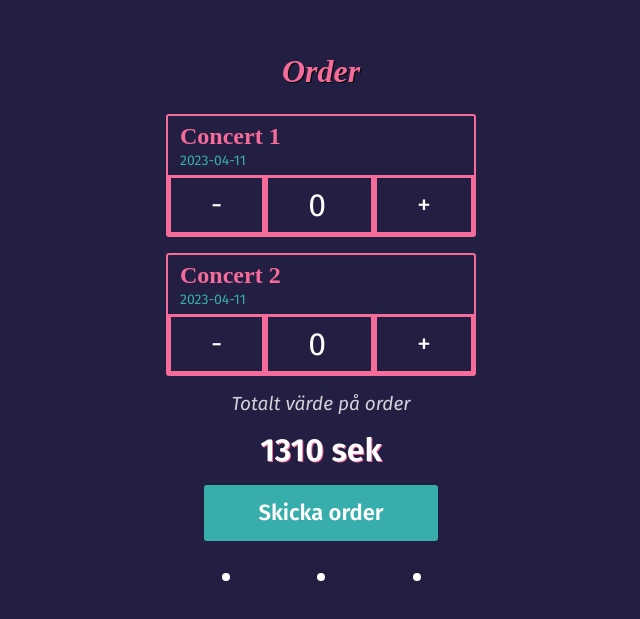
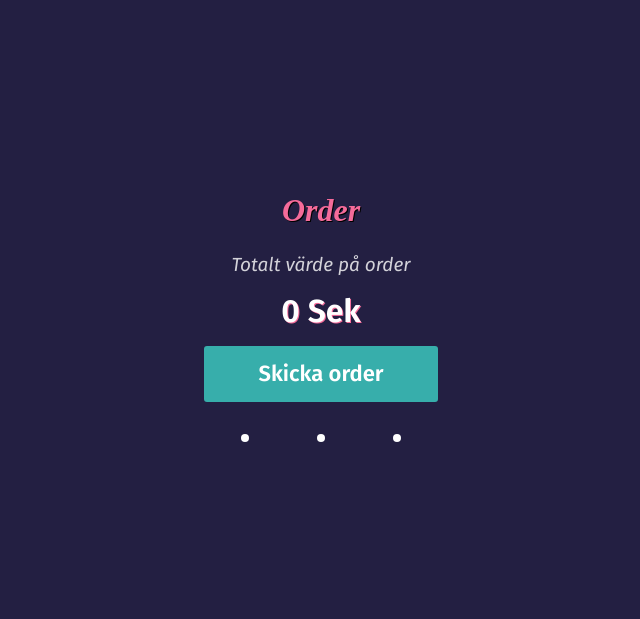
Before and after one commit to Magic-Poopers/Where-its-at, a React (Vite) app: page /sendorder in a window 1280 px wide. Shown: the part 103-722 px from the top of the page, without its empty margins (319-959 px from the left). Built offline with nearby package versions, Linux system fonts and the light colour scheme; a web font is replaced by a local one.

Commit message:
Updated code

```diff
--- a/src/components/EventInfo.jsx
+++ b/src/components/EventInfo.jsx
@@ -1,18 +1,40 @@
 import React, { useEffect, useState } from "react";
 import styles from "./EventInfo.module.css";
 import { useCart } from "../context/OrdersContext";
+import { useNavigate } from "react-router-dom";
+import PrimaryButton from "./PrimaryButton";
 
 const EventInfo = ({ event }) => {
-  const { updateQuanity, cart } = useCart();
+  const navigate = useNavigate();
+  const { addItemToCart, updateQuantity, cart } = useCart();
   const [quantity, setQuantity] = useState(1);
   const [totalPrice, setTotalPrice] = useState(event.price);
+  // const [totalPrice, setTotalPrice] = useState(event.price);
 
-  function increase() {
-    setQuantity((prevAmount) => prevAmount + 1);
-  }
-  function decrease() {
-    setQuantity((prevAmount) => prevAmount - 1);
-  }
+  const addToCart = () => {
+    addItemToCart({ ...event, quantity });
+  };
+
+  const incrementQuantity = () => {
+    setQuantity(quantity + 1);
+    updateQuantity(event, 1);
+  };
+
+  const decrementQuantity = () => {
+    if (quantity > 1) {
+      setQuantity(quantity - 1);
+      updateQuantity(event, -1);
+    }
+  };
+
+  const handleAddToCartAndNavigate = () => {
+    addToCart();
+    navigate("/sendorder");
+  };
+
+  // const calculateTotal = () => {
+  //   return cart.reduce((total, item) => total + item.price * item.quantity, 0);
+  // };
 
   useEffect(() => {
     setTotalPrice(event.price * quantity);
@@ -30,19 +52,23 @@ const EventInfo = ({ event }) => {
       <address className={styles.place}>@ {event.where}</address>
 
       <section className={styles.eventInfoSection}>
-        <h3 className={styles.h3}>{totalPrice} sek</h3>
+        <h3 className={styles.h3}>{totalPrice}sek</h3>
         <section className={styles.amountSection}>
-          <button className={styles.button} onClick={decrease}>
+          <button className={styles.button} onClick={decrementQuantity}>
             {" "}
             -{" "}
           </button>
           <aside>{quantity}</aside>
-          <button className={styles.button} onClick={increase}>
+          <button className={styles.button} onClick={incrementQuantity}>
             {" "}
             +{" "}
           </button>
         </section>
       </section>
+      <PrimaryButton
+        children={"Lägg i varukorg"}
+        onClick={handleAddToCartAndNavigate}
+      />
     </section>
   );
 };
--- a/src/components/OrderItem.jsx
+++ b/src/components/OrderItem.jsx
@@ -1,29 +1,46 @@
 import React, { useState } from "react";
 import styles from "./OrderItem.module.css";
-
+import { useCart } from "../context/OrdersContext";
+import { useNavigate } from "react-router-dom";
 export const OrderItem = ({ event }) => {
-  const [clicks, setClicks] = useState(0);
-  const handleAddClick = () => {
-    setClicks(clicks + 1);
-    console.log("test");
+  const navigate = useNavigate();
+  const { addItemToCart, updateQuantity, cart } = useCart();
+  const [quantity, setQuantity] = useState(1);
+  const incrementQuantity = () => {
+    setQuantity(quantity + 1);
+    updateQuantity(event, 1);
   };
 
-  const handleRemoveClick = () => {
-    setClicks(clicks - 1);
+  const decrementQuantity = () => {
+    if (quantity > 1) {
+      setQuantity(quantity - 1);
+      updateQuantity(event, -1);
+    }
   };
+
+  const handleAddToCartAndNavigate = () => {
+    addToCart();
+    navigate("/sendorder");
+  };
+
+  // const calculateTotal = () => {
+  //   return cart.reduce((total, item) => total + item.price * item.quantity, 0);
+  // };
   return (
     <div className={styles.card}>
       <div className={styles.eventContainer}>
         <h2 className={styles.eventName}>{event.name}</h2>
-        <p className={styles.eventDate}>{event.date}</p>
+        <p className={styles.eventDate}>{event.when.date}</p>
       </div>
 
       <div className={styles.btnContainer}>
-        <button className={styles.buttons} onClick={handleRemoveClick}>
+        <button className={styles.buttons} onClick={decrementQuantity}>
           -
         </button>{" "}
-        <p className={[styles.buttons, styles.itemTotal].join(" ")}>{clicks}</p>{" "}
-        <button className={styles.buttons} onClick={handleAddClick}>
+        <p className={[styles.buttons, styles.itemTotal].join(" ")}>
+          {event.quantity}
+        </p>{" "}
+        <button className={styles.buttons} onClick={incrementQuantity}>
           +
         </button>
       </div>
--- a/src/context/OrdersContext.jsx
+++ b/src/context/OrdersContext.jsx
@@ -10,16 +10,18 @@ export function CartProvider({ children }) {
     const existingItems = cart.find((cartItem) => cartItem.name === item.name);
     if (existingItems) {
       setCart(
-        cart.map((cartItem) => cartItem.name === item.name)
-          ? { ...cartItem, quantity: cartItem.quantity + item.quantity }
-          : cartItem
+        cart.map((cartItem) =>
+          cartItem.name === item.name
+            ? { ...cartItem, quantity: cartItem.quantity + item.quantity }
+            : cartItem
+        )
       );
     } else {
       setCart([...cart, item]);
     }
   };
 
-  const updateQuanity = (item, change) => {
+  const updateQuantity = (item, change) => {
     setCart(
       cart.reduce((newCart, cartItem) => {
         if (cartItem.name === item.name) {
@@ -35,7 +37,7 @@ export function CartProvider({ children }) {
     );
   };
 
-  const value = { cart, addItemToCart, updateQuanity };
+  const value = { cart, addItemToCart, updateQuantity };
   return (
     <OrdersContext.Provider value={value}>{children}</OrdersContext.Provider>
   );
--- a/src/pages/Event.jsx
+++ b/src/pages/Event.jsx
@@ -3,7 +3,7 @@ import Header from "../components/Header";
 import EventInfo from "../components/EventInfo";
 import styles from "./Event.module.css";
 import PrimaryButton from "../components/PrimaryButton";
-import { useLocation } from "react-router-dom";
+import { useLocation, useNavigate } from "react-router-dom";
 import { useCart } from "../context/OrdersContext";
 
 export const Event = () => {
@@ -11,24 +11,6 @@ export const Event = () => {
   const event = location.state;
   const { addItemToCart } = useCart();
   const [quantity, setQuantity] = useState(1);
-
-  // const event = {
-  //   name: "Lasse-Stefanz",
-  //   price: 400,
-  //   where: "Avicii Arena",
-  //   when: {
-  //     date: "21 Mar",
-  //     from: "20:00",
-  //     to: "22:00",
-  //   },
-  // };
-
-  function handleClick() {
-    const newObj = { ...event, quantity };
-    addItemToCart(newObj);
-
-    console.log(newObj);
-  }
 
   return (
     <main className={styles.eventPage}>
@@ -39,7 +21,7 @@ export const Event = () => {
         </p>
       </section>
       <EventInfo event={event} />
-      <PrimaryButton children={"Lägg i varukorg"} onClick={handleClick} />
+      {/* <PrimaryButton children={"Lägg i varukorg"} onClick={handleClick} /> */}
     </main>
   );
 };
--- a/src/pages/Orders.jsx
+++ b/src/pages/Orders.jsx
@@ -3,23 +3,19 @@ import styles from "./Orders.module.css";
 import { OrderItem } from "../components/OrderItem";
 import PrimaryButton from "../components/PrimaryButton";
 import Header from "../components/Header";
+import { useCart } from "../context/OrdersContext";
 
 const Orders = () => {
-  const concerts = [
-    {
-      name: "Concert 1",
-      date: "2023-04-11"
-    },
-    {
-      name: "Concert 2",
-      date: "2023-04-11"
-    }
-  ];
+  const { cart, updateQuantity } = useCart();
+  const calculateTotal = () => {
+    return cart.reduce((total, item) => total + item.price * item.quantity, 0);
+  };
+
   const handleClick = () => {
     console.log("Clicked");
   };
 
-  const items = concerts.map((concert, index) => {
+  const items = cart.map((concert, index) => {
     return <OrderItem event={concert} key={index} />;
   });
   return (
@@ -27,7 +23,7 @@ const Orders = () => {
       <Header title={"Order"} />
       {items}
       <p className={styles.total}>Totalt värde på order</p>
-      <p className={styles.price}>1310 sek </p>
+      <p className={styles.price}>{calculateTotal()} Sek</p>
       <PrimaryButton onClick={handleClick}>Skicka order</PrimaryButton>
     </div>
   );
```
